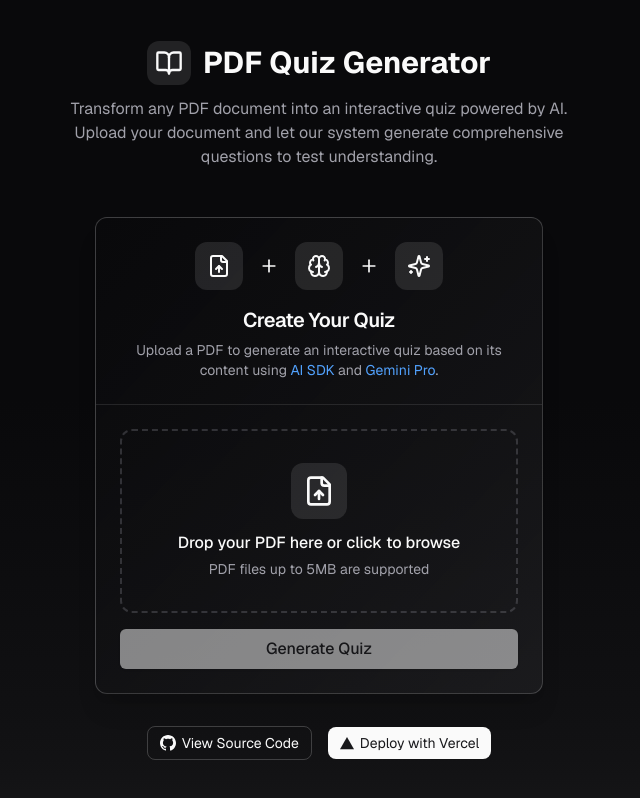
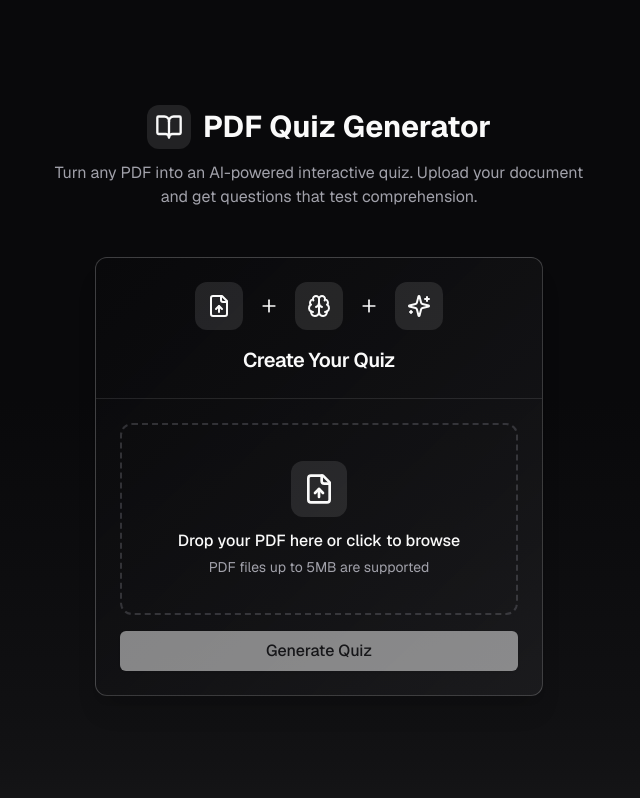
Before and after one commit to nnphong1904/pdf-to-quiz-ai, a Next.js app: page / in a window 1280 px wide. Shown: the whole page, without its empty margins (321-961 px from the left). Built offline with nearby package versions, Linux system fonts and the light colour scheme.

Commit message:
fix the progress calculation

```diff
--- a/src/app/(preview)/page.tsx
+++ b/src/app/(preview)/page.tsx
@@ -13,14 +13,10 @@ import {
   CardFooter,
   CardHeader,
   CardTitle,
-  CardDescription,
 } from "@/components/ui/card";
 import Quiz from "@/modules/quiz/components/quiz";
-import { Link } from "@/components/ui/link";
-import NextLink from "next/link";
 import { generateQuizTitle } from "./actions";
 import { AnimatePresence, motion } from "framer-motion";
-import { VercelIcon, GitIcon } from "@/components/icons";
 
 export default function ChatWithFiles() {
   const [files, setFiles] = useState<File[]>([]);
@@ -101,15 +97,15 @@ export default function ChatWithFiles() {
 
     // If we have questions, calculate based on how many we have vs total expected
     if (partialQuiz.questions && Array.isArray(partialQuiz.questions)) {
-      const totalExpected = partialQuiz.metadata?.totalQuestions || 10; // Default to 10 if not specified
+      const totalExpected = partialQuiz.metadata?.totalQuestions || 6; // Default to 10 if not specified
       return (partialQuiz.questions.length / totalExpected) * 100;
     }
 
     // If we have metadata but no questions yet, we're about 20% done
-    if (partialQuiz.metadata) return 20;
+    if (partialQuiz.metadata) return 5
 
     // Otherwise, just show a small amount of progress
-    return 10;
+    return 1;
   };
 
   const progress = calculateProgress();
@@ -191,9 +187,8 @@ export default function ChatWithFiles() {
           <span>PDF Quiz Generator</span>
         </div>
         <p className="text-base text-muted-foreground max-w-xl mx-auto px-4">
-          Transform any PDF document into an interactive quiz powered by AI.
-          Upload your document and let our system generate comprehensive
-          questions to test understanding.
+          Turn any PDF into an AI-powered interactive quiz. Upload your document
+          and get questions that test comprehension.
         </p>
       </motion.div>
 
@@ -214,20 +209,12 @@ export default function ChatWithFiles() {
           </div>
           <div className="space-y-1.5">
             <CardTitle className="text-xl">Create Your Quiz</CardTitle>
-            <CardDescription className="text-sm max-w-md mx-auto">
-              Upload a PDF to generate an interactive quiz based on its content
-              using <Link href="https://sdk.vercel.ai">AI SDK</Link> and{" "}
-              <Link href="https://sdk.vercel.ai/providers/ai-sdk-providers/google-generative-ai">
-                Gemini Pro
-              </Link>
-              .
-            </CardDescription>
           </div>
         </CardHeader>
         <CardContent className="p-6">
           <form onSubmit={handleSubmitWithFiles} className="space-y-4">
             <div
-              className={`relative flex flex-col items-center justify-center border-2 ${
+              className={`relative flex flex-col items-center justify-center border-2 h-48 ${
                 files.length > 0
                   ? "border-primary border-dashed bg-primary/5"
                   : "border-dashed border-muted-foreground/25"
@@ -303,30 +290,6 @@ export default function ChatWithFiles() {
         )}
       </Card>
 
-      <motion.div
-        className="flex flex-row gap-4 items-center justify-center mt-8"
-        initial={{ y: 20, opacity: 0 }}
-        animate={{ y: 0, opacity: 1 }}
-        transition={{ delay: 0.4 }}
-      >
-        <NextLink
-          target="_blank"
-          href="https://github.com/vercel-labs/ai-sdk-preview-pdf-support"
-          className="flex flex-row gap-1.5 items-center border border-primary/20 px-3 py-1.5 rounded-lg hover:bg-primary/5 text-xs sm:text-sm transition-colors"
-        >
-          <GitIcon />
-          View Source Code
-        </NextLink>
-
-        <NextLink
-          target="_blank"
-          href="https://vercel.com/templates/next.js/ai-quiz-generator"
-          className="flex flex-row gap-1.5 items-center bg-primary px-3 py-1.5 rounded-lg text-primary-foreground hover:bg-primary/90 text-xs sm:text-sm transition-colors"
-        >
-          <VercelIcon size={14} />
-          Deploy with Vercel
-        </NextLink>
-      </motion.div>
     </div>
   );
 }
```
